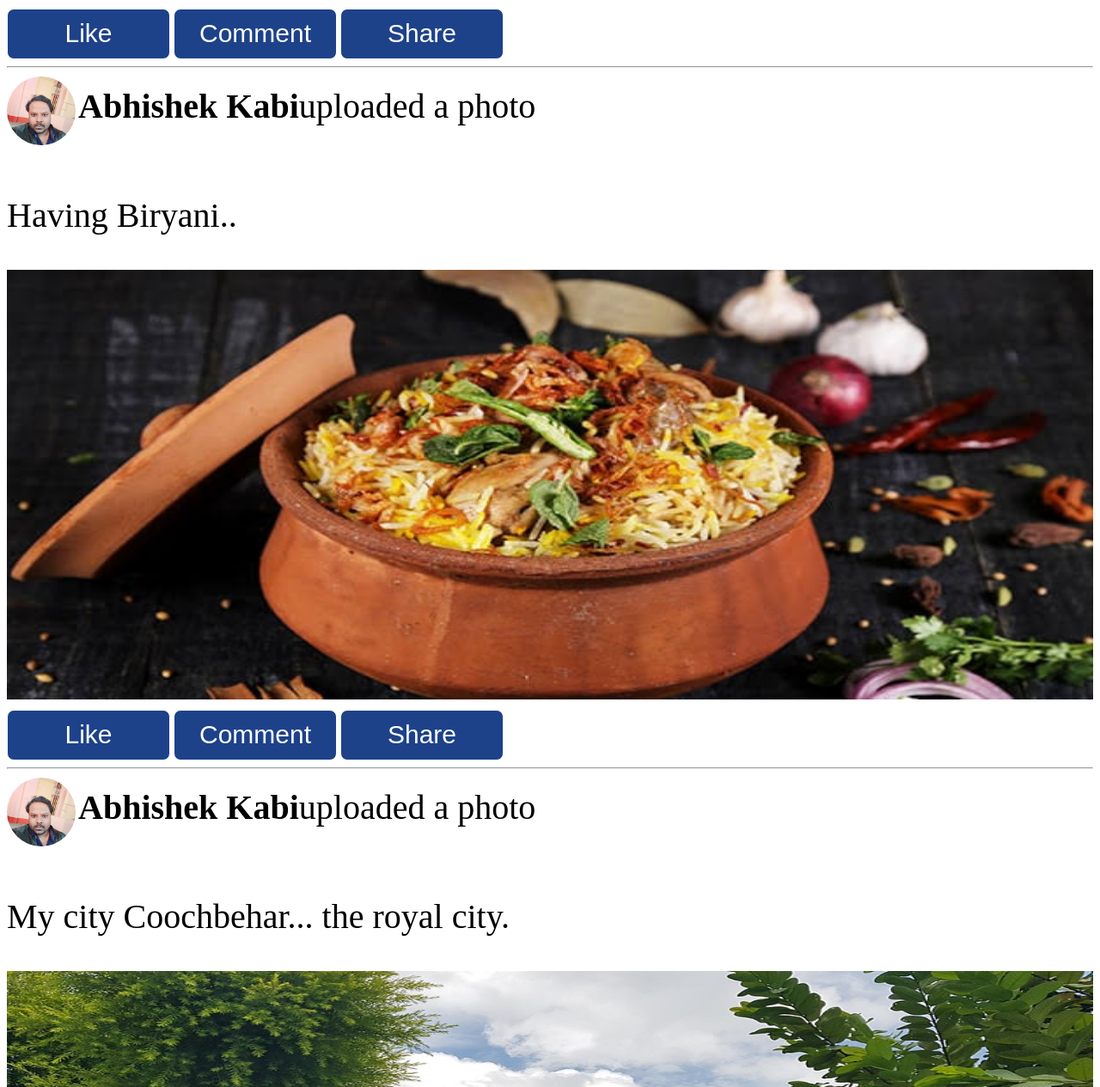
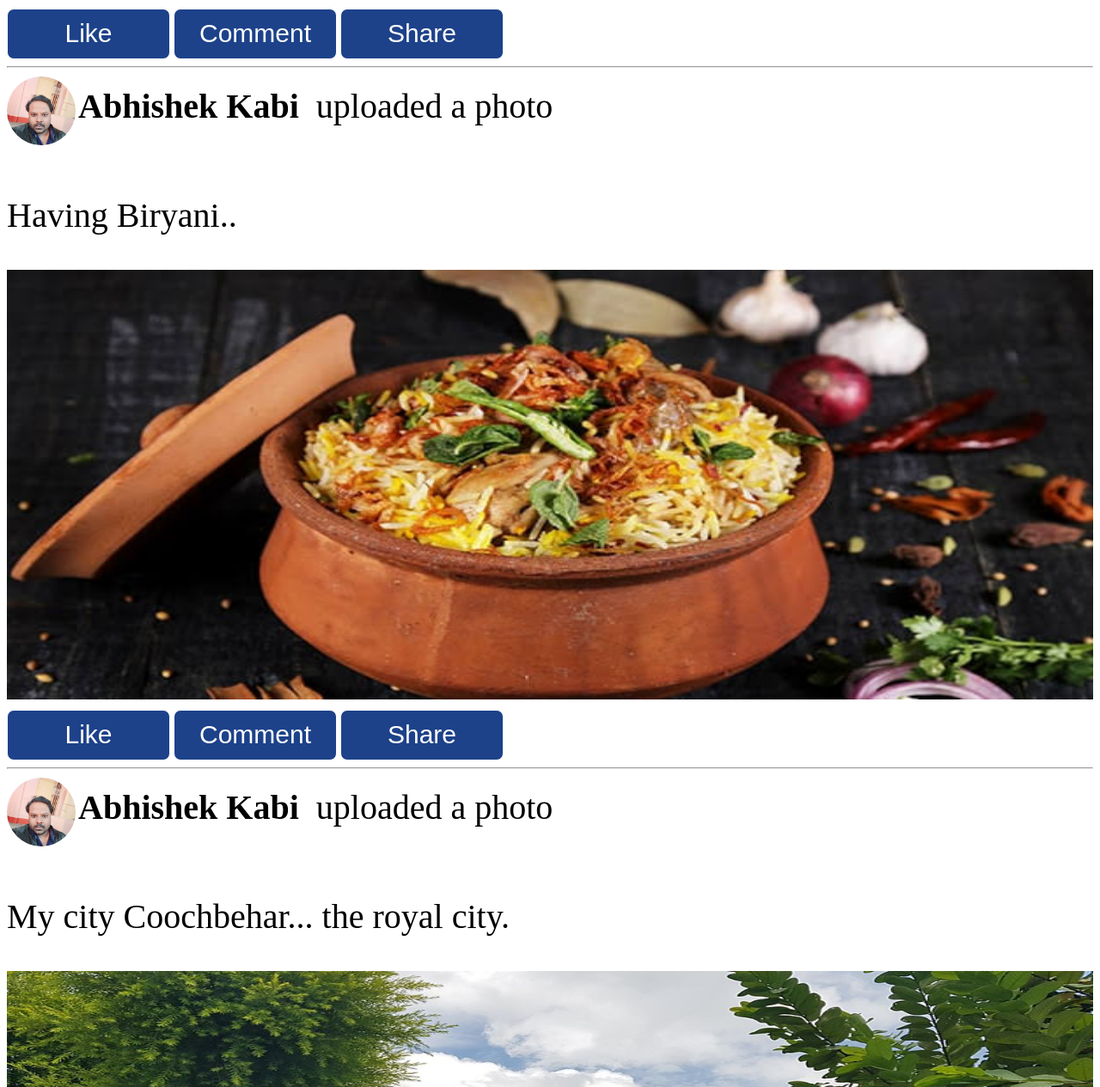
Before and after one commit to abhishekk119/Fb, a plain HTML site: page untitled.html in a window 1280 px wide. Shown: the part 1715-2980 px from the top of the page at 86% size. Drawn offline with Linux system fonts and the light colour scheme.

Commit message:
Update untitled.html

```diff
--- a/untitled.html
+++ b/untitled.html
@@ -239,7 +239,7 @@ function follo() {
  <div>
  <div class="container">
  <img src="Image2.jpg" class="pid">
- <p class="info"><strong>Abhishek Kabi</strong>uploaded a photo</p>
+ <p class="info"><strong>Abhishek Kabi</strong>&nbsp uploaded a photo</p>
  </div>
  <p style="font-size: 40px"> Having Biryani..</p>
  <img src="biryani.jpeg" class="posts">
@@ -252,7 +252,7 @@ function follo() {
  	<div>
 	 <div class="container">
 	 <img src="Image2.jpg" class="pid">
- 	 <p class="info"><strong>Abhishek Kabi</strong>uploaded a photo</p>
+ 	 <p class="info"><strong>Abhishek Kabi</strong>&nbsp uploaded a photo</p>
 	 </div>
  <p style="font-size: 40px">My city Coochbehar... the royal city.</p>
   <img src="cob.jpg" class="posts">
@@ -265,7 +265,7 @@ function follo() {
          	<div>
 		<div class="container">
 		<img src="Image2.jpg" class="pid">
-         	<p class="info"><strong>Abhishek Kabi</strong>uploaded a photo</p>
+         	<p class="info"><strong>Abhishek Kabi</strong>&nbsp uploaded a photo</p>
 		</div>
         <p style="font-size: 40px"> love Bangalore ❤️ </p>
          <img src="blr.jpeg" class="posts">
```
